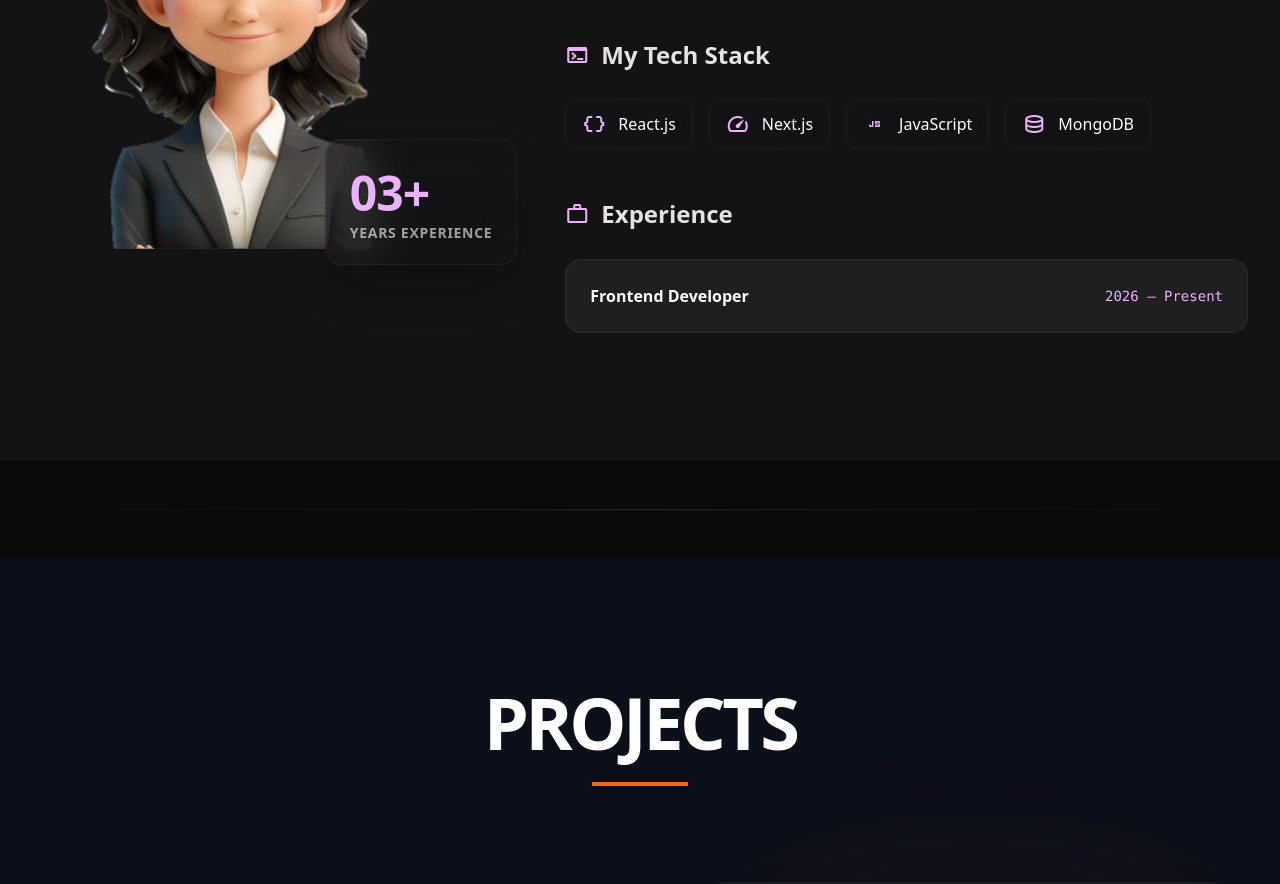
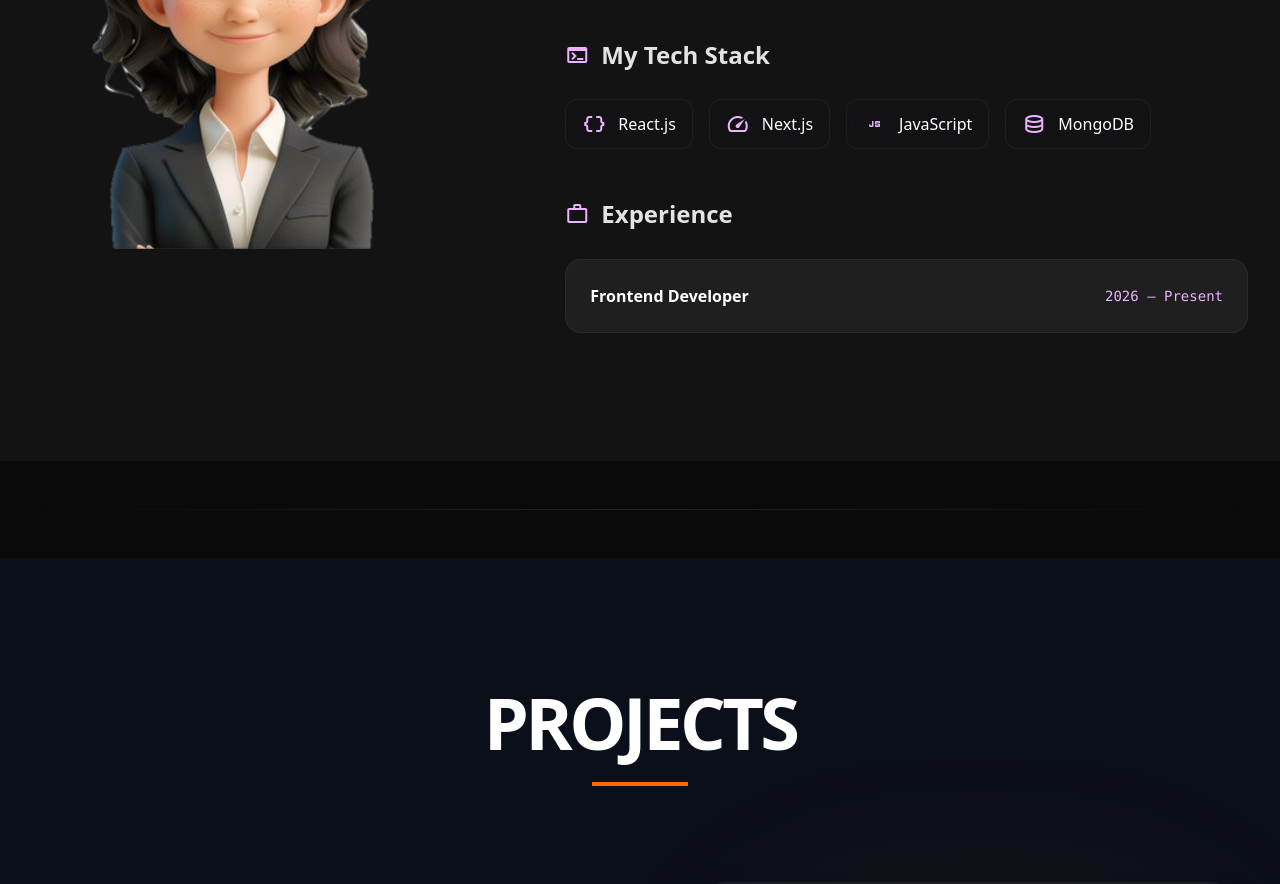
Before and after one commit to najiba-ta/Portfolio, a Next.js app: page / in a window 1280 px wide. Shown: the part 1280-2164 px from the top of the page. Built offline with nearby package versions, Linux system fonts and the light colour scheme; grey boxes are pictures that could not be loaded.

Commit message:
added hero section

```diff
--- a/src/components/About.tsx
+++ b/src/components/About.tsx
@@ -96,18 +96,7 @@ export default function About() {
               height={420}
               className="rounded-2xl object-cover"
             />
-            <motion.div
-              initial={{ opacity: 0, y: 30 }}
-              whileInView={{ opacity: 1, y: 0 }}
-              viewport={{ once: true, margin: "-100px" }}
-              transition={{ duration: 0.8, delay: 1, ease: "easeOut" as const }}
-              className="absolute -bottom-4 -right-4 glass-card p-6 rounded-2xl border border-primary-container/30 z-20 shadow-2xl"
-            >
-              <div className="text-primary font-display text-h1 flex items-baseline">
-                <AnimatedCounter from={0} to={3} />+
-              </div>
-              <div className="text-white/60 font-label-sm text-label-sm uppercase mt-1">Years Experience</div>
-            </motion.div>
+
           </motion.div>
         </div>
 
```
